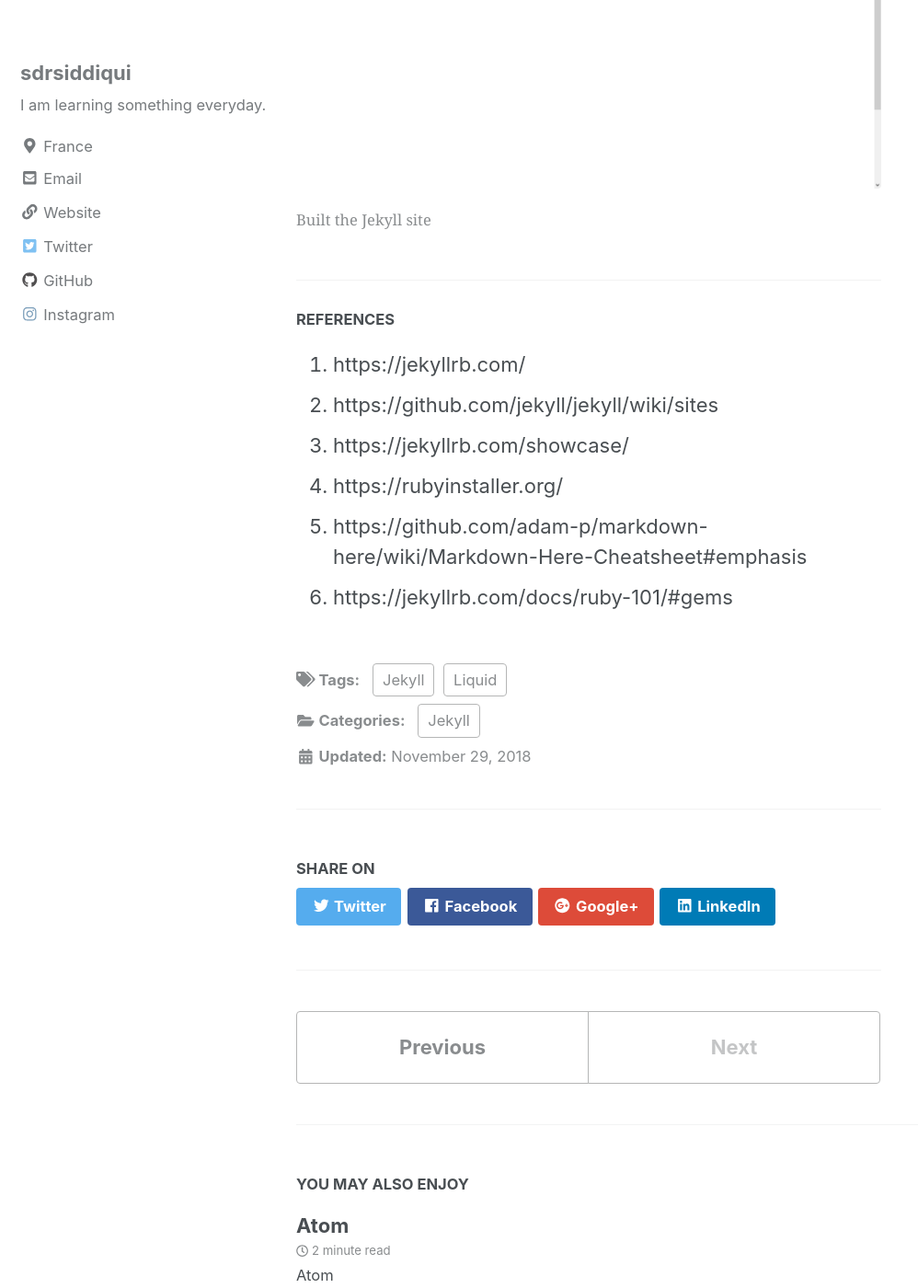
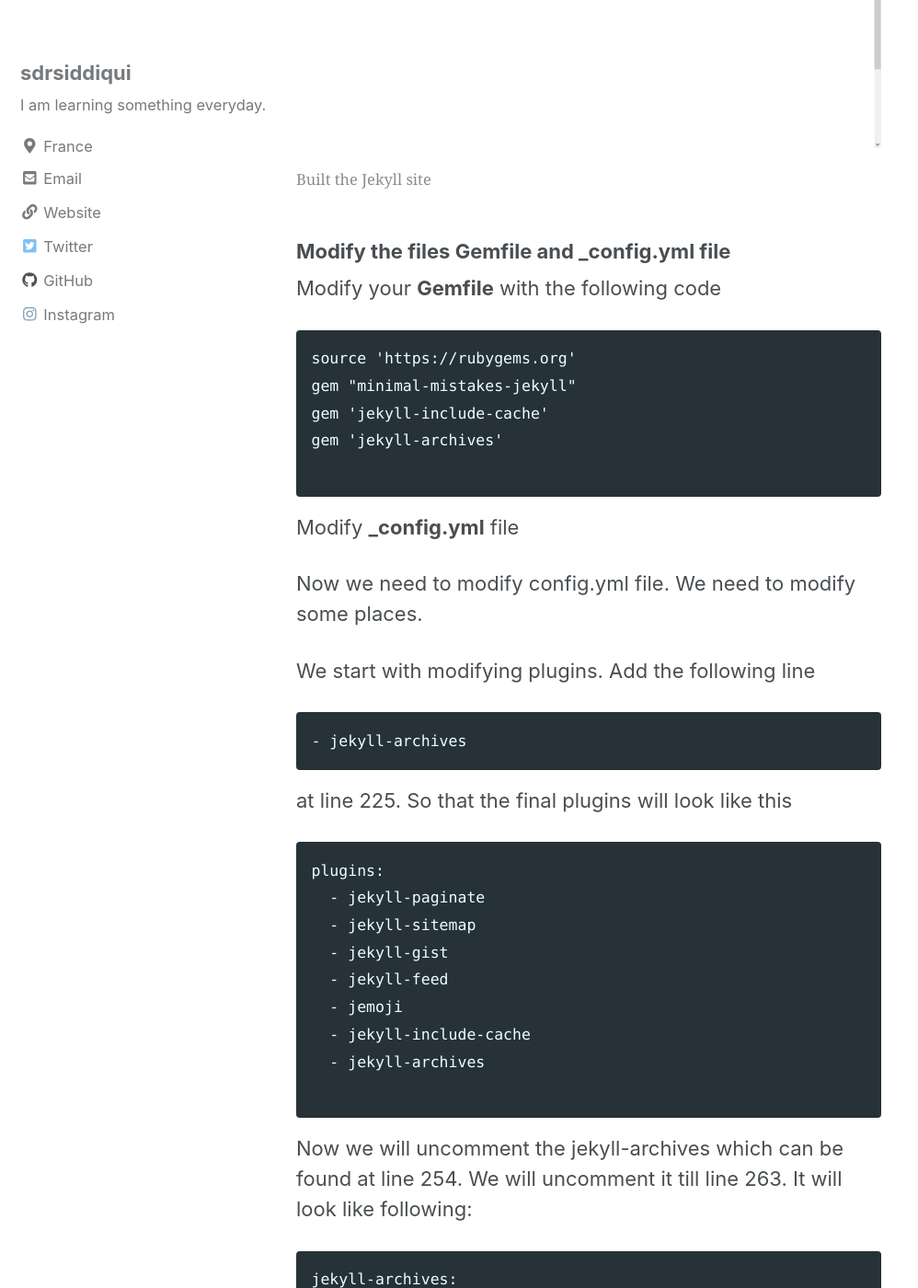
Before and after one commit to sdrsiddiqui/sdrsiddiqui.github.io, a Jekyll site: the page built from wilt/_posts/2018-11-29-How to make a blog like this.markdown, in a window 1280 px wide and 1400 px high, scrolled down 6911 px. Shown: the whole window at 92% size, without its empty margins (0-998 px from the left). Built offline with Jekyll 4.4.1, drawn with Linux system fonts in a browser that asks for light colours; cached includes are drawn as plain includes; nearby versions of some CDN libraries; some of the changed text lies outside the part shown.

Commit message:
completed first

````diff
--- a/_config.yml
+++ b/_config.yml
@@ -141,6 +141,8 @@
       icon: "fab fa-fw fa-instagram"
       url: "https://instagram.com/"
 
+# production mode (will be overwritten by _config_dev.yml in dev mode)
+environment: prod
 
 # Reading Files
 include:
--- a/_posts/2018-11-29-Atom-eidtor.markdown
+++ b/wilt/_posts/2018-11-29-Atom-eidtor.markdown
@@ -2,7 +2,7 @@
 title:  Atom
 description: Atom the wonderful free editor
 categories:
-  - Post
+  - wilt
 tags:
   - Atom
   - editor
--- a/_posts/2018-11-29-How to make a blog like this.markdown
+++ b/wilt/_posts/2018-11-29-How to make a blog like this.markdown
@@ -1,8 +1,8 @@
 ---
-title:  How to make a blog like this?
+title:  5 steps for making a blog with Jekyll
 description: This post explains how to make a website or blog with Jekyll
 categories:
-  - Jekyll
+  - wilt
 tags:
   - Jekyll
   - Liquid
@@ -16,7 +16,7 @@
 
 ##  Introducing Jekyll
 
-Jekyll transforms plain text into static websites. It is a simple static site generator, and takes a source file (written in markup language) for creating a static website.
+[Jekyll](https://jekyllrb.com/) transforms plain text into static websites. It is a simple static site generator, and takes a source file (written in markup language) for creating a static website.
 It supports all kinds of file formats and is good for quickly creating a blog.
 
 > In 2009, Jekyll was written in Ruby, by [Tom Preston-Werner](http://tom.preston-werner.com/), GitHub's co-founder.
@@ -49,10 +49,9 @@
 ---
 1. Install [Jekyll](https://jekyllrb.com/docs/installation/).
 2. Download the [theme](https://github.com/mmistakes/minimal-mistakes).
-3. Built the site
-3. Modify the **GEMFILE**.
-4. Modify **_config.yml** file.
-5. Run the server.
+3. Built the site.
+4. Modify the files **Gemfile** and  **_config.yml** file.
+5. Built the site and run the server.
 
 ---
 
@@ -83,7 +82,7 @@
 
 I preffered the minimal mistake [theme](https://github.com/mmistakes/minimal-mistakes) created by Michael Rose. I find it simple and elegant theme which is very well [documented](https://mmistakes.github.io/minimal-mistakes/docs/quick-start-guide/).
 
-We can download the theme directly from the link above and save it. I would recommend using Git. Open [Git bash](https://git-scm.com/download/win) and type the following command
+We can download the theme directly from the link above and save it. I would recommend using Git. Open [Git bash](https://git-scm.com/download/win) and type the following command:
 
  ```
  $ git clone https://github.com/mmistakes/minimal-mistakes
@@ -111,6 +110,102 @@
 
 ### Built the site  ###
 
+Build the site and make it available on a local server by the following command:
+
+```
+$ bundle exec jekyll serve
+```
+
+<figure>
+  <img src="/assets/images/2018-11-29/5_Build_the_site.png" alt="Built the Jekyll site by simple command">
+  <figcaption>Built the Jekyll site </figcaption>
+</figure>
+
+Now browse to http://localhost:4000 to see your site.
+
+<figure>
+  <img src="/assets/images/2018-11-29/6_Localhost_site.png" alt="Built the Jekyll site by simple command">
+  <figcaption>Built the Jekyll site </figcaption>
+</figure>
+
+
+### Modify the files **Gemfile** and  **_config.yml** file ###
+
+Modify your **Gemfile** with the following code
+```
+source 'https://rubygems.org'
+gem "minimal-mistakes-jekyll"
+gem 'jekyll-include-cache'
+gem 'jekyll-archives'
+
+```
+
+Modify **_config.yml** file
+
+Now we need to modify config.yml file. We need to modify some places.
+
+We start with modifying plugins. Add the following line
+```
+- jekyll-archives
+```
+at line 225. So that the final plugins will look like this
+
+```
+plugins:
+  - jekyll-paginate
+  - jekyll-sitemap
+  - jekyll-gist
+  - jekyll-feed
+  - jemoji
+  - jekyll-include-cache
+  - jekyll-archives
+
+```
+
+Now we will uncomment the jekyll-archives which can be found at line 254. We will uncomment it till line 263. It will look like following:
+
+```
+jekyll-archives:
+  enabled:
+     - categories
+     - tags
+  layouts:
+     category: archive-taxonomy
+     tag: archive-taxonomy
+  permalinks:
+     category: /categories/:name/
+     tag: /tags/:name/
+
+```
+
+We will add the following lines at the defaults (line 287)
+```
+jekyll-archives:
+  enabled:
+     - categories
+     - tags
+  layouts:
+     category: archive-taxonomy
+     tag: archive-taxonomy
+  permalinks:
+     category: /categories/:name/
+     tag: /tags/:name/
+
+```
+
+In Site Settings we will activate breadcrumbs on line 27 by making it true. It will look like as follows:
+```
+breadcrumbs              : true # true, false (default)
+```
+
+We can change the title, name and description as we want.
+
+In the Site Author section we modify the author name, bio, location, links to email, twitter, facebook etc according to our requirements.
+
+
+
+### Built the site  ###
+
 Build the site and make it available on a local server
 
 ```
@@ -122,18 +217,17 @@
   <figcaption>Built the Jekyll site </figcaption>
 </figure>
 
-Now browse to http://localhost:4000 and you will see your sites
+Now browse to http://localhost:4000 to see your site.
 
-<figure>
-  <img src="/assets/images/2018-11-29/6_Localhost_site.png" alt="Built the Jekyll site by simple command">
-  <figcaption>Built the Jekyll site </figcaption>
-</figure>
+
+###Conclusion###
+
+We have learned about Jekyll, its advantages and also about how to make a blog in just five steps. Jekyll is a very powerful tool which is becoming very powerful for blogging which opens new ways to make a website faster and more secure.
 
 ---
 #### REFERENCES
-1. https://jekyllrb.com/
-2. https://github.com/jekyll/jekyll/wiki/sites
-3. https://jekyllrb.com/showcase/
-4. https://rubyinstaller.org/
-4. https://github.com/adam-p/markdown-here/wiki/Markdown-Here-Cheatsheet#emphasis
-5. https://jekyllrb.com/docs/ruby-101/#gems
+1. [Jekyll](https://jekyllrb.com/)
+2. [Wiki](https://github.com/jekyll/jekyll/wiki/sites)
+3. [Showcase](https://jekyllrb.com/showcase/)
+4. [RubyInstaller](https://rubyinstaller.org/)
+4. [Ruby Gem](https://jekyllrb.com/docs/ruby-101/#gems)
--- /dev/null
+++ b/wilt/index.html
@@ -0,0 +1,4 @@
+---
+layout: home
+author_profile: true
+---
````
Also changed, not shown: _data/navigation.yml (+3 -5 lines), Gemfile.lock, 16 other files.
